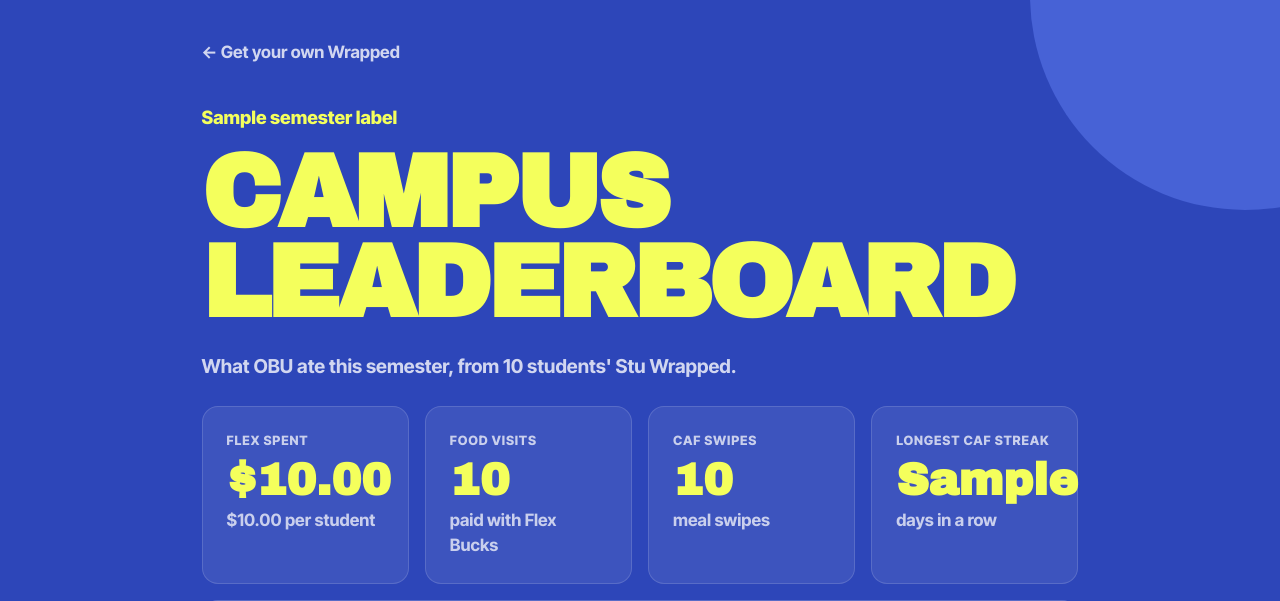
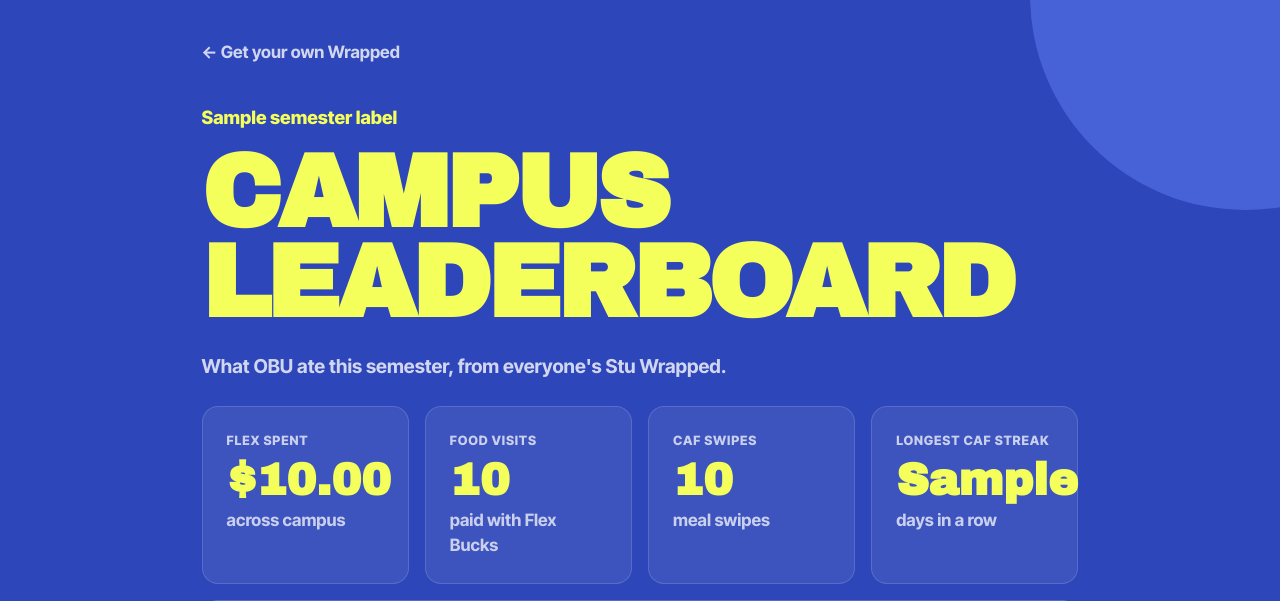
Before and after one commit to kickofline/stu-wrapped, a Flask app: template templates/campus.html in a window 1280 px wide. Shown: the top 601 px of the page. Run offline with Flask 3, Linux system fonts and the light colour scheme; the template is opened without the code that fills it: most values are stand-ins (such as "Sample title", 1, 10 or a date in 2020); some libraries are stand-ins or nearby versions.

Commit message:
Never show how many students use the app or are ranked

```diff
--- a/app.py
+++ b/app.py
@@ -501,7 +501,7 @@ def switch_account():
 def campus_page():
     students = list(_load_stats()["students"].values())
     return render_template(
-        "campus.html", campus=campus_wrapped(students), wrapped_count=len(students),
+        "campus.html", campus=campus_wrapped(students),
         semester_label=_semester_dates()[2],
         canonical=url_for("campus_page", _external=True, _scheme="https"),
     )
@@ -655,7 +655,6 @@ def _wrapped_context(share_id: str) -> dict:
         "flex": _flex_plan(transactions, meta),
         "ai": result.get("analysis"),
         "campus": campus,
-        "campus_count": len(students),
         "usual": usual,
         "badges": badges,
         "streaks": dining_streaks(transactions, result.get("swipes", []), meta),
--- a/social.py
+++ b/social.py
@@ -270,7 +270,7 @@ def campus_percentiles(current: dict, students: list[dict], minimum: int = 3) ->
                 candidates.append({
                     **rank,
                     "label": f"{top_item} fans",
-                    "detail": f"{quantity} orders · {len(peers)} students ordered it",
+                    "detail": f"{quantity} orders",
                     "priority": 1,
                 })
 
@@ -408,7 +408,7 @@ def campus_wrapped(students: list[dict], minimum: int = 3) -> dict | None:
 
     def ranked(totals: Counter, people: Counter, limit: int) -> list[dict]:
         names = sorted((n for n in totals if people[n] >= minimum), key=lambda n: (-totals[n], n.casefold()))
-        return [{"name": n, "count": totals[n], "students": people[n]} for n in names[:limit]]
+        return [{"name": n, "count": totals[n]} for n in names[:limit]]
 
     busiest = None
     if timed >= minimum and sum(weekdays):
@@ -419,9 +419,7 @@ def campus_wrapped(students: list[dict], minimum: int = 3) -> dict | None:
     spend = round(sum(s.get("total_spend") or 0 for s in students), 2)
     record = max((s.get("caf_streak") or 0 for s in students), default=0)
     return {
-        "students": len(students),
         "spend": spend,
-        "avg_spend": round(spend / len(students), 2),
         "visits": sum(s.get("visits") or 0 for s in students),
         "caf_swipes": sum(s.get("caf_swipes") or 0 for s in students),
         "top_items": ranked(item_orders, item_students, 5),
--- a/templates/campus.html
+++ b/templates/campus.html
@@ -3,11 +3,7 @@
 {% block robots %}index, follow, max-image-preview:large{% endblock %}
 
 {% block meta %}
-{% if campus %}
-{% set desc = "What " ~ campus.students ~ " OBU students ate this semester: the most-ordered items, busiest spots and the Caf's busiest time." %}
-{% else %}
 {% set desc = "What OBU ate this semester, from everyone's Stu Wrapped: top orders, busiest spots and the Caf's busiest time." %}
-{% endif %}
 {% set og_image = url_for('og_site', _external=True, _scheme='https') %}
 <meta name="theme-color" content="#2d46b9">
 <meta name="description" content="{{ desc }}">
@@ -36,10 +32,10 @@
     <p class="eyebrow">{{ semester_label }}</p>
     <h1 class="display">CAMPUS<br>LEADERBOARD</h1>
     {% if campus %}
-    <p class="compare-lead">What OBU ate this semester, from {{ campus.students }} students' Stu Wrapped.</p>
+    <p class="compare-lead">What OBU ate this semester, from everyone's Stu Wrapped.</p>
 
     <div class="campus-stats">
-      <div class="card"><p class="card-label">Flex spent</p><strong>{{ money(campus.spend) }}</strong><p>{{ money(campus.avg_spend) }} per student</p></div>
+      <div class="card"><p class="card-label">Flex spent</p><strong>{{ money(campus.spend) }}</strong><p>across campus</p></div>
       <div class="card"><p class="card-label">Food visits</p><strong>{{ "{:,}".format(campus.visits) }}</strong><p>paid with Flex Bucks</p></div>
       <div class="card"><p class="card-label">Caf swipes</p><strong>{{ "{:,}".format(campus.caf_swipes) }}</strong><p>meal swipes</p></div>
       {% if campus.record_streak %}<div class="card"><p class="card-label">Longest Caf streak</p><strong>{{ campus.record_streak }}</strong><p>days in a row</p></div>{% endif %}
@@ -68,7 +64,7 @@
     </section>
     {% endif %}
     {% else %}
-    <p class="compare-lead">The Campus Leaderboard unlocks once 3 students have wrapped their semester. {% if wrapped_count %}{{ wrapped_count }} so far. Be next.{% else %}Be the first.{% endif %}</p>
+    <p class="compare-lead">The Campus Leaderboard unlocks once enough students have wrapped their semester. Get yours to help fill it in.</p>
     {% endif %}
 
     <div class="compare-actions"><a class="btn-primary" href="{{ url_for('index') }}">Get your own Wrapped →</a></div>
--- a/templates/wrapped.html
+++ b/templates/wrapped.html
@@ -274,7 +274,6 @@
           </div>
           {% endfor %}
         </div>
-        <p class="sub">Ranked against {{ campus_count }} students.</p>
         <a class="btn-secondary slide-link" href="{{ url_for('campus_page') }}">See the Campus Leaderboard →</a>
       </div>
       {{ foot() }}
```
Also changed, not shown: tests/test_social.py (+0 -1 lines).
